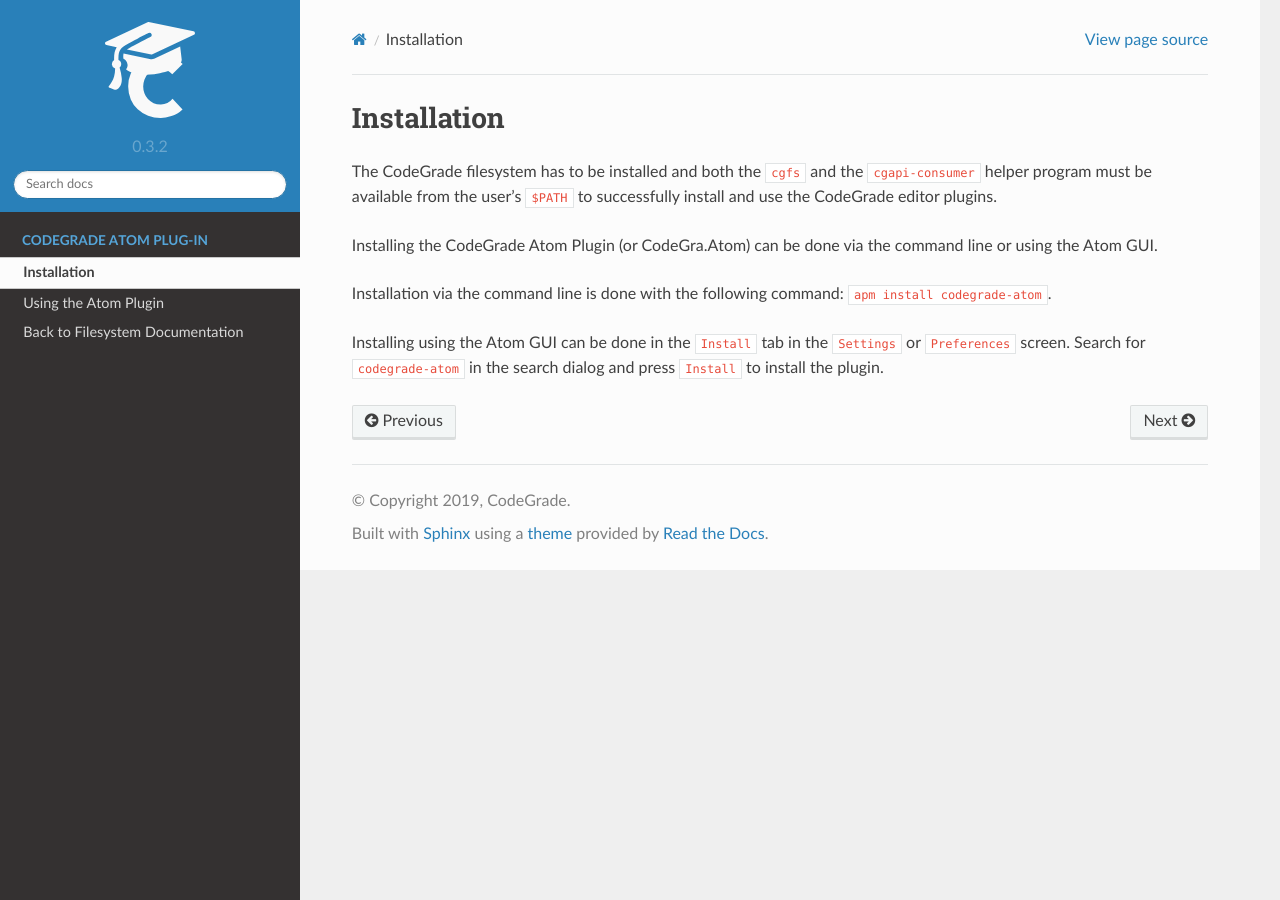
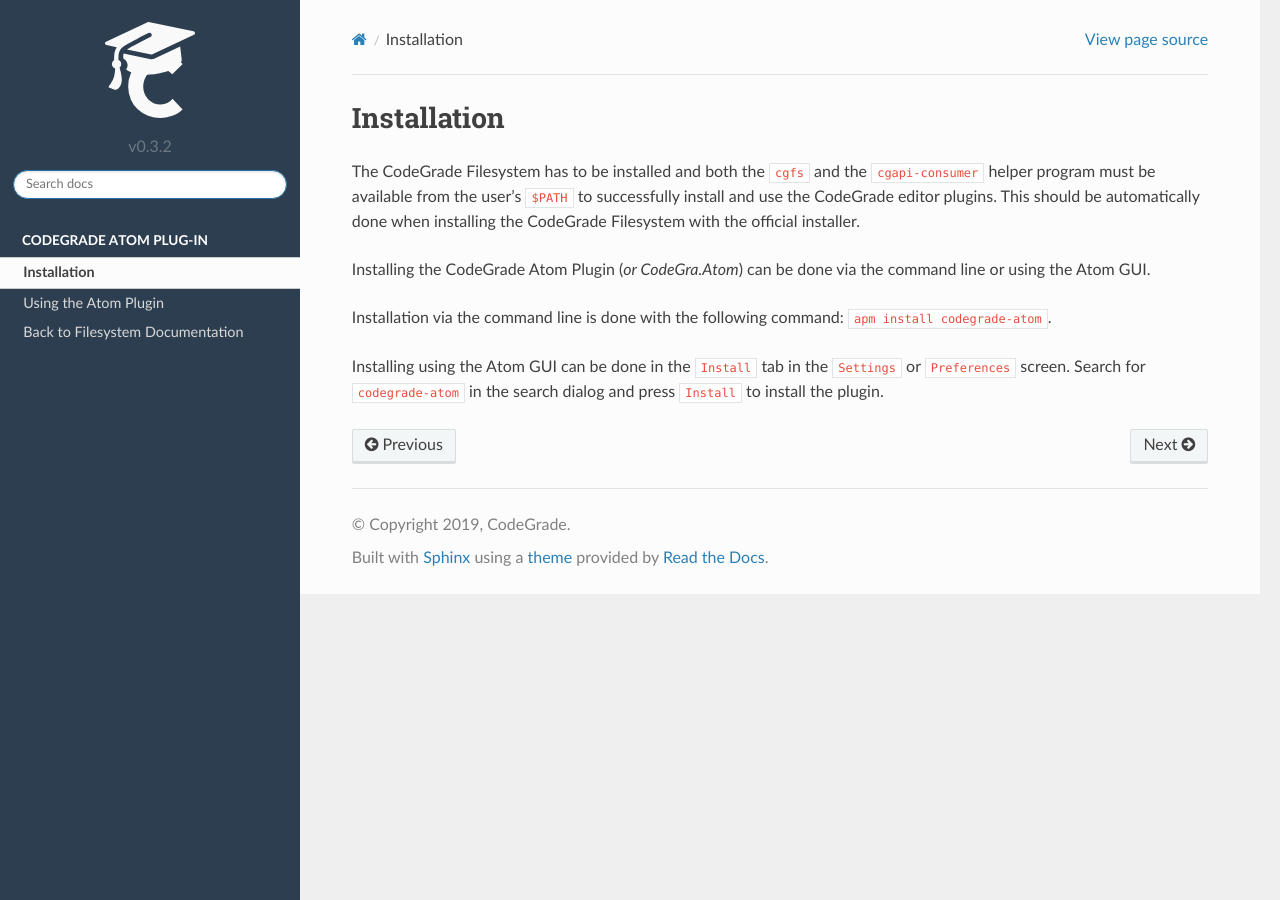
Before and after one commit to CodeGra-de/CodeGra.atom, a Sphinx documentation site: the page built from docs/install.rst, in a window 1280 px wide. Built offline with Sphinx 7.4.7 and the Read the Docs theme 2.0.0, drawn with Linux system fonts in a browser that asks for light colours.

Commit message:
Fix docs

```diff
--- a/docs/_static/style.css
+++ b/docs/_static/style.css
@@ -31,3 +31,15 @@
 .wy-side-nav-search > a img.logo, .wy-side-nav-search .wy-dropdown > a img.logo {
     width: 100px !important;
 }
+
+.wy-nav-side {
+  background-color: #2c3e50;
+}
+
+.wy-side-nav-search {
+  background-color: #2c3e50;
+}
+
+.wy-menu-vertical p.caption {
+  color: #fff;
+}
--- a/docs/conf.py
+++ b/docs/conf.py
@@ -71,7 +71,7 @@
 #
 # The short X.Y version.
 with open('../package.json') as package:
-    version = json.load(package)['version']
+    version = 'v' + json.load(package)['version']
 
 # The full version, including alpha/beta/rc tags.
 release = version
--- a/docs/install.rst
+++ b/docs/install.rst
@@ -1,10 +1,12 @@
 Installation
 =============
-The CodeGrade filesystem has to be installed and both the ``cgfs`` and the
+The CodeGrade Filesystem has to be installed and both the ``cgfs`` and the
 ``cgapi-consumer`` helper program must be available from the user's ``$PATH`` to
-successfully install and use the CodeGrade editor plugins.
+successfully install and use the CodeGrade editor plugins. This should be
+automatically done when installing the CodeGrade Filesystem with the official
+installer.
 
-Installing the CodeGrade Atom Plugin (or CodeGra.Atom) can be done via the
+Installing the CodeGrade Atom Plugin (*or CodeGra.Atom*) can be done via the
 command line or using the Atom GUI.
 
 Installation via the command line is done
```
Also changed, not shown: docs/usage.rst (+11 -11 lines).
